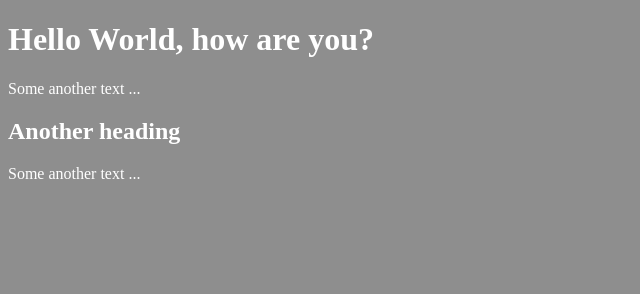
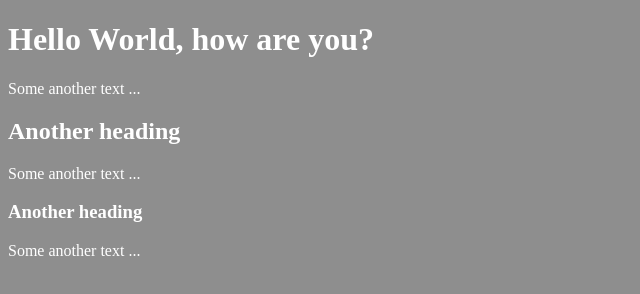
Before and after one commit to lenkaZeliarova/git_demo, a plain HTML site: page index.html in a window 1280 px wide. Shown: the whole page, without its empty margins (0-640 px from the left). Drawn offline with Linux system fonts and the light colour scheme.

Commit message:
Addition message

```diff
--- a/index.html
+++ b/index.html
@@ -9,5 +9,7 @@
         <p>Some another text ...</p>
 	<h2>Another heading</h2>
 	<p>Some another text ...</p>
+	<h3>Another heading</h3>
+	<p>Some another text ...</p>
     </body>
 </html>
```
Also changed, not shown: 1 other file.
